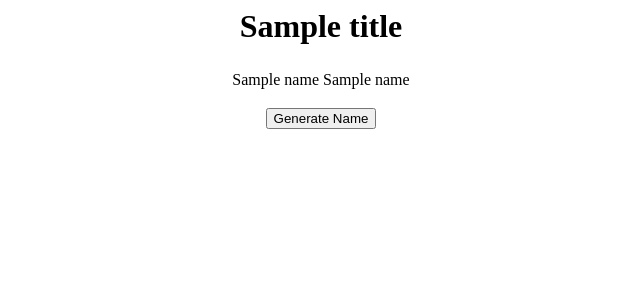
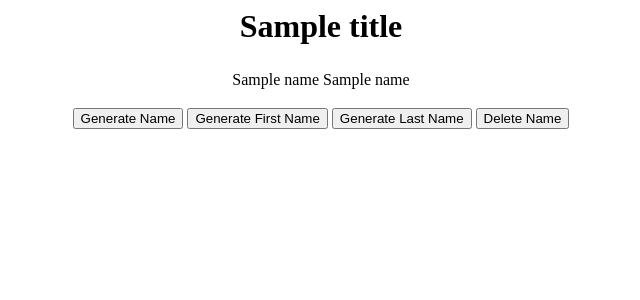
Before and after one commit to Denzaaaaal/SFIA2, a Flask app: template services/service_1/templates/layout.html in a window 1280 px wide. Shown: the top 300 px of the page, without its empty margins (319-959 px from the left). Run offline with Flask 2, Linux system fonts and the light colour scheme; the template is opened without the code that fills it: most values are stand-ins (such as "Sample title", 1, 10 or a date in 2020); some libraries are stand-ins or nearby versions.

Commit message:
added URL links for CRUD functionality

```diff
--- a/services/service_1/templates/instructions.html
+++ b/services/service_1/templates/instructions.html
@@ -10,7 +10,7 @@
         <p style="text-align:center">Lastly, To delete the entry, click 'delete name' to remove it from the list</p>
         <form method="POST" action="" validate>
             <p style="text-align:center">
-                <input type="submit" name="gen_name" value="Generate Name">
+                <input type="submit" name="gen_name" value="Generate Name" formaction="/">
             </p>
     </body>
 </html>
--- a/services/service_1/templates/layout.html
+++ b/services/service_1/templates/layout.html
@@ -12,7 +12,10 @@
             </table>
         <form method="POST" action="" validate>
             <p style="text-align:center">
-                <input type="submit" name="gen_name" value="Generate Name">
+                <input type="submit" name="gen_name" value="Generate Name" formaction="/">
+                <input type="submit" name="gen_fname" value="Generate First Name" formaction="/fname">
+                <input type="submit" name="gen_lname" value="Generate Last Name" formaction="/lname">
+                <input type="submit" name="del_name" value="Delete Name" formaction="/delname">
             </p>
         </form>
     </body>
```
